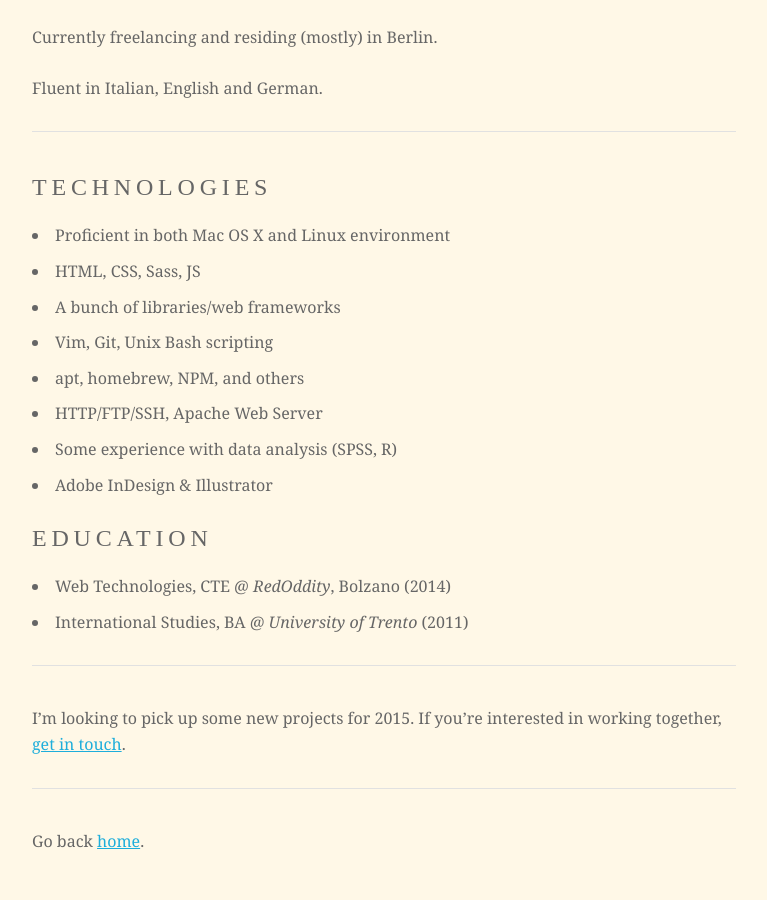
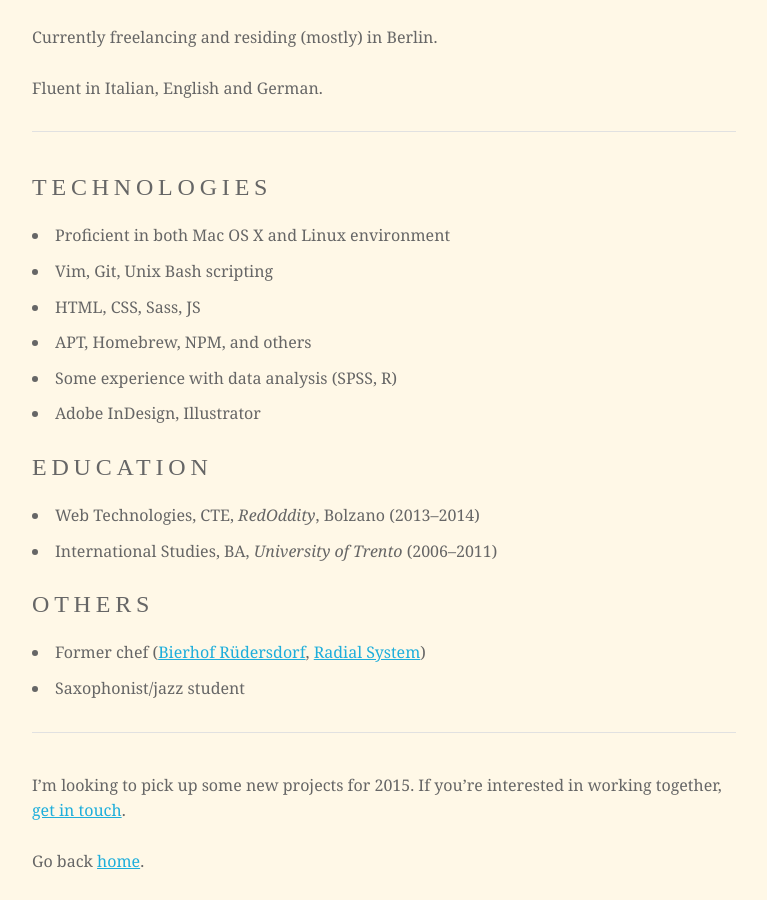
Before and after one commit to mrzool/mrzool.github.io, a Jekyll site: the page built from about/index.md, in a window 1280 px wide and 900 px high, scrolled down 393 px. Shown: the whole window, without its empty margins (0-767 px from the left). Built offline with Jekyll 4.4.1, drawn with Linux system fonts in a browser that asks for light colours.

Commit message:
Content tweaks

```diff
--- a/about/index.md
+++ b/about/index.md
@@ -18,23 +18,24 @@ Fluent in Italian, English and German.
 ### Technologies
 
 - Proficient in both Mac OS X and Linux environment
+- Vim, Git, Unix Bash scripting
 - HTML, CSS, Sass, JS
-- A bunch of libraries/web frameworks
-- Vim, Git, Unix Bash scripting
-- apt, homebrew, NPM, and others
-- HTTP/FTP/SSH, Apache Web Server
+- APT, Homebrew, NPM, and others
 - Some experience with data analysis (SPSS, R)
-- Adobe InDesign &amp; Illustrator
+- Adobe InDesign, Illustrator
 
 ### Education
 
-- Web Technologies, CTE @ *RedOddity*, Bolzano (2014)
-- International Studies, BA @ *University of Trento* (2011)
+- Web Technologies, CTE, *RedOddity*, Bolzano (2013--2014)
+- International Studies, BA, *University of Trento* (2006--2011)
+
+### Others
+
+- Former chef ([Bierhof Rüdersdorf](http://bierhof.info/), [Radial System](http://www.radialsystem.de/))
+- Saxophonist/jazz student
 
 * * * * *
 
 I'm looking to pick up some new projects for 2015. If you're interested in working together, [get in touch]({{site.url}}/contact).
 
-* * * * *
-
 Go back [home]({{site.url}}).
```
